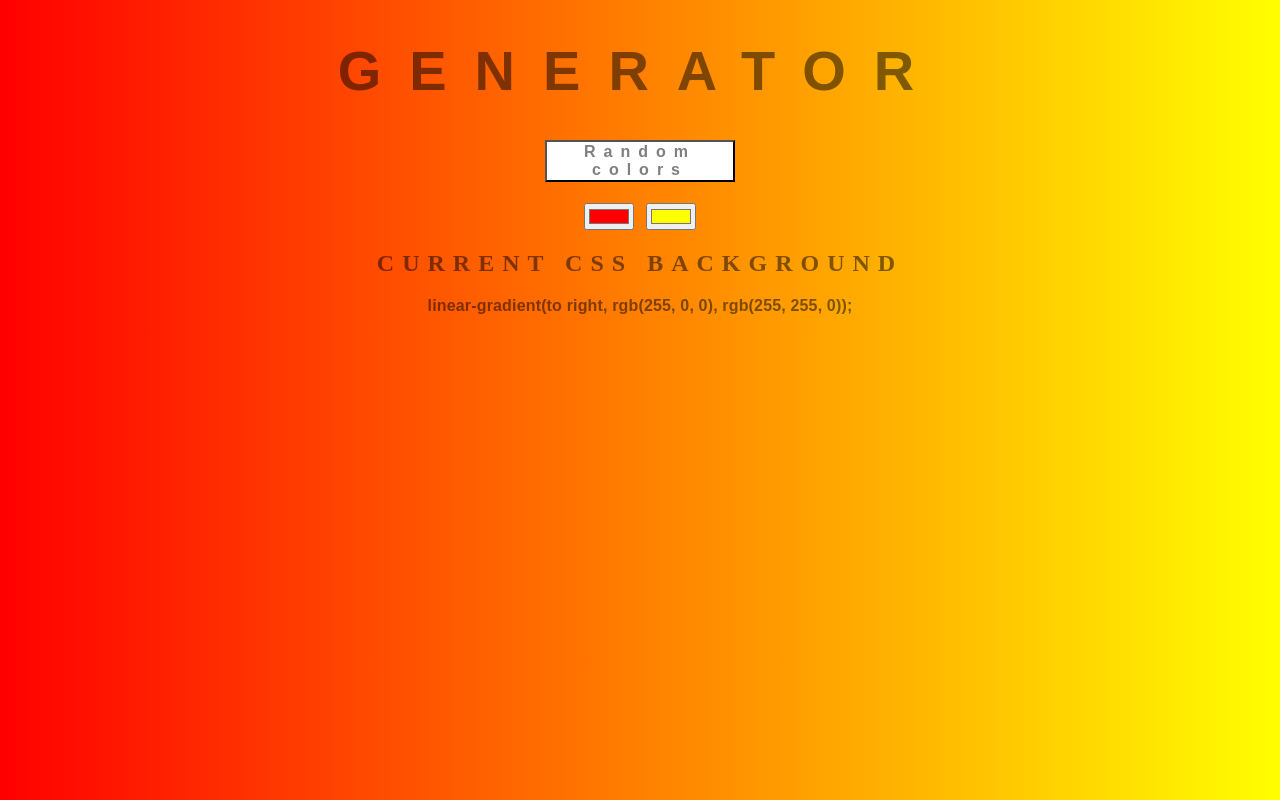
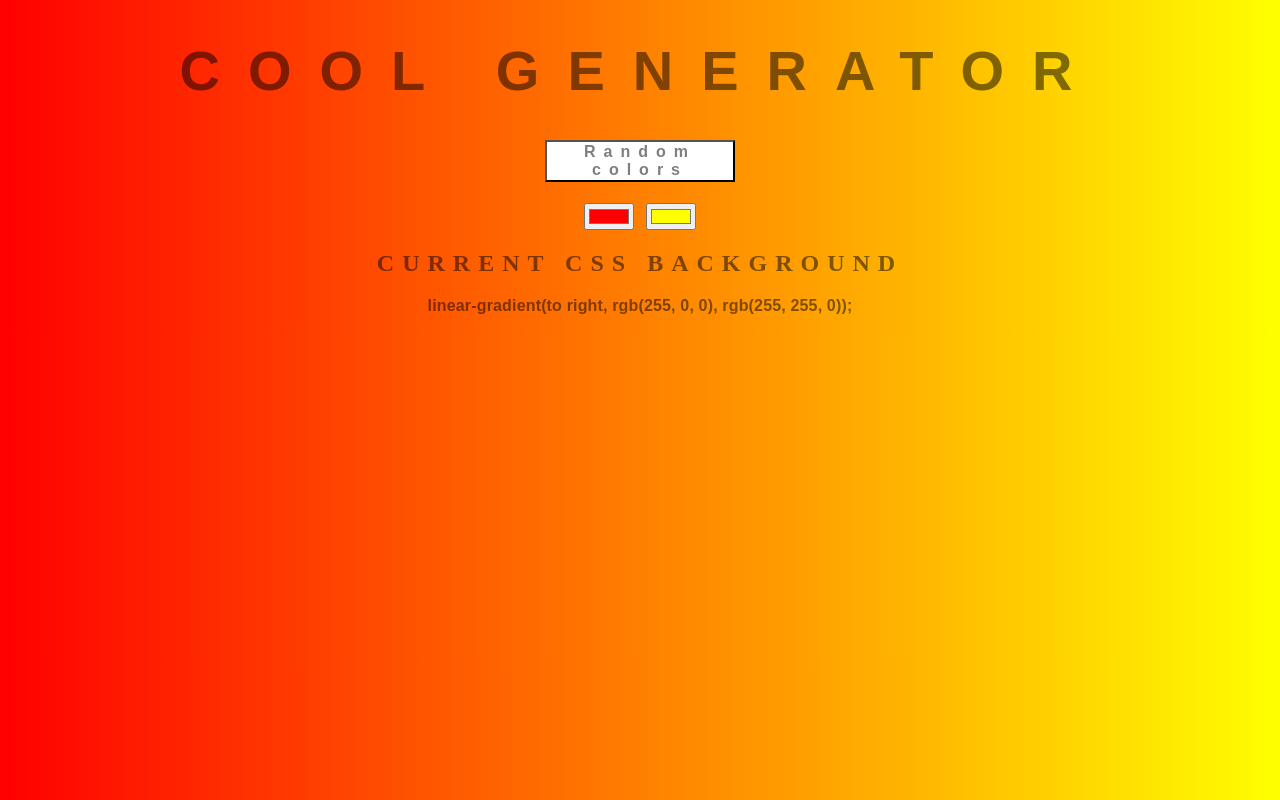
Before and after one commit to AlexCostoiu/backgroud-generator, a plain HTML site: page index.html in a window 1280 px wide. Drawn offline with Linux system fonts and the light colour scheme.

Commit message:
Title changed

```diff
--- a/index.html
+++ b/index.html
@@ -6,7 +6,7 @@
 	<link rel="stylesheet" type="text/css" href="style.css">
 </head>
 <body id="gradient">
-	<h1>Generator</h1>
+	<h1>Cool Generator</h1>
 	<button class="random">Random colors</button>
 	<h4></h4>
 	<input class="color1" type="color" name="color1" value="#00ff00">
```
